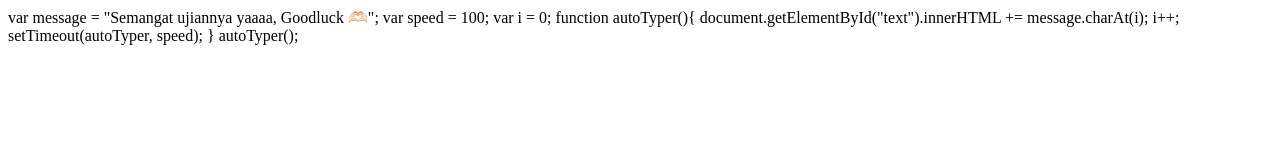
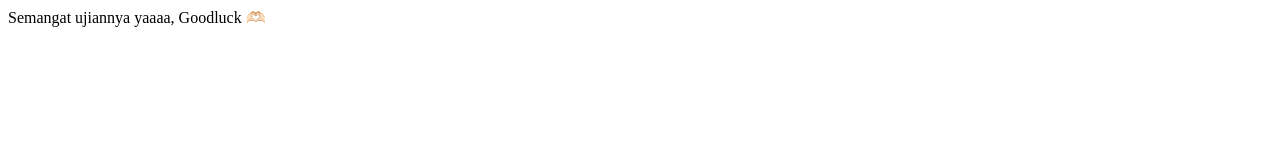
Before and after one commit to wilberttttt/haloww, a plain HTML site: page index.html in a window 1280 px wide. Drawn offline with Linux system fonts and the light colour scheme.

Commit message:
index.html

```diff
--- a/index.html
+++ b/index.html
@@ -1,7 +1,7 @@
 <html>
 <head></head>
 <body>
-<div id="text"></div
+<div id="text"></div>
 
 <script>
 var message = "Semangat ujiannya yaaaa, Goodluck 🫶🏻";
```
